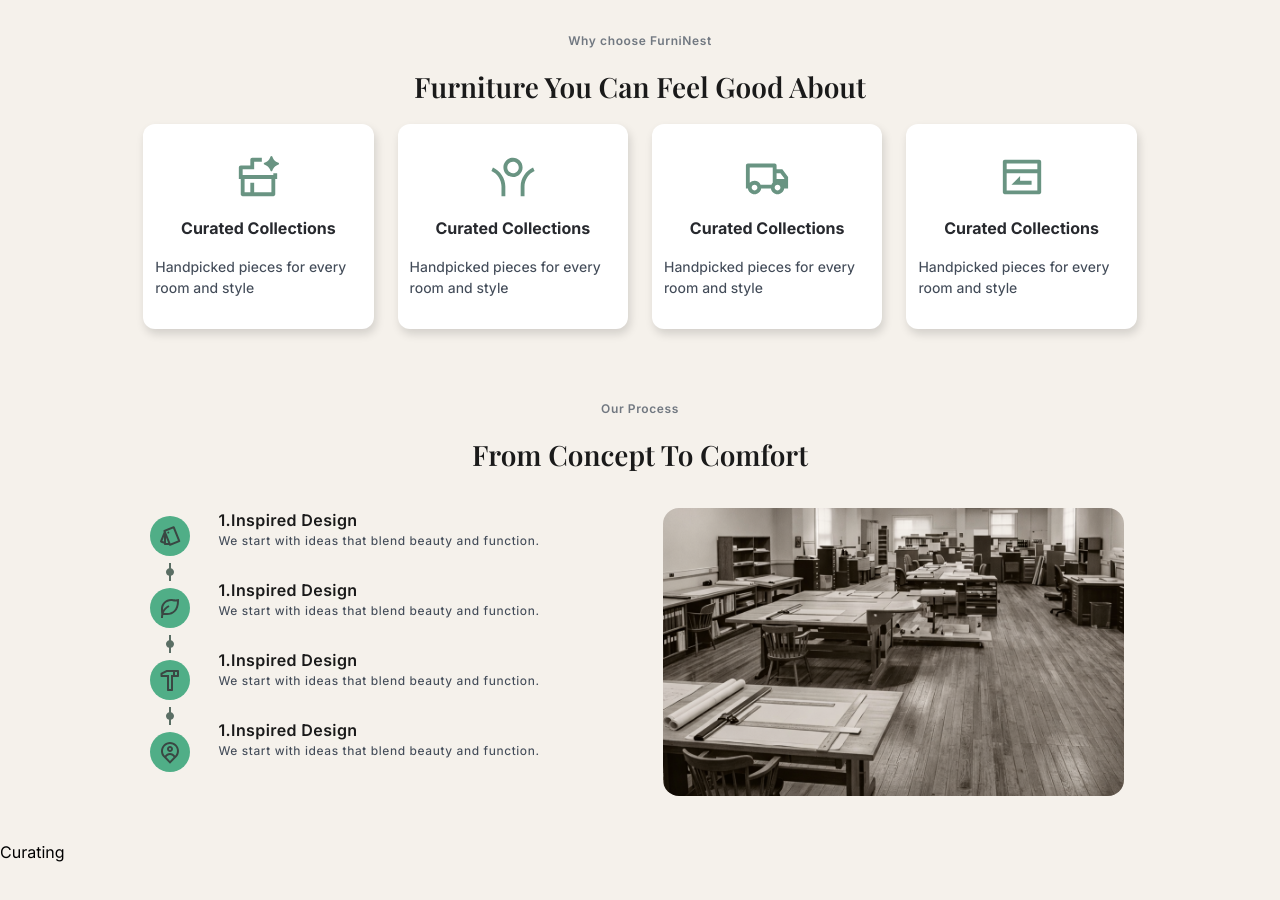
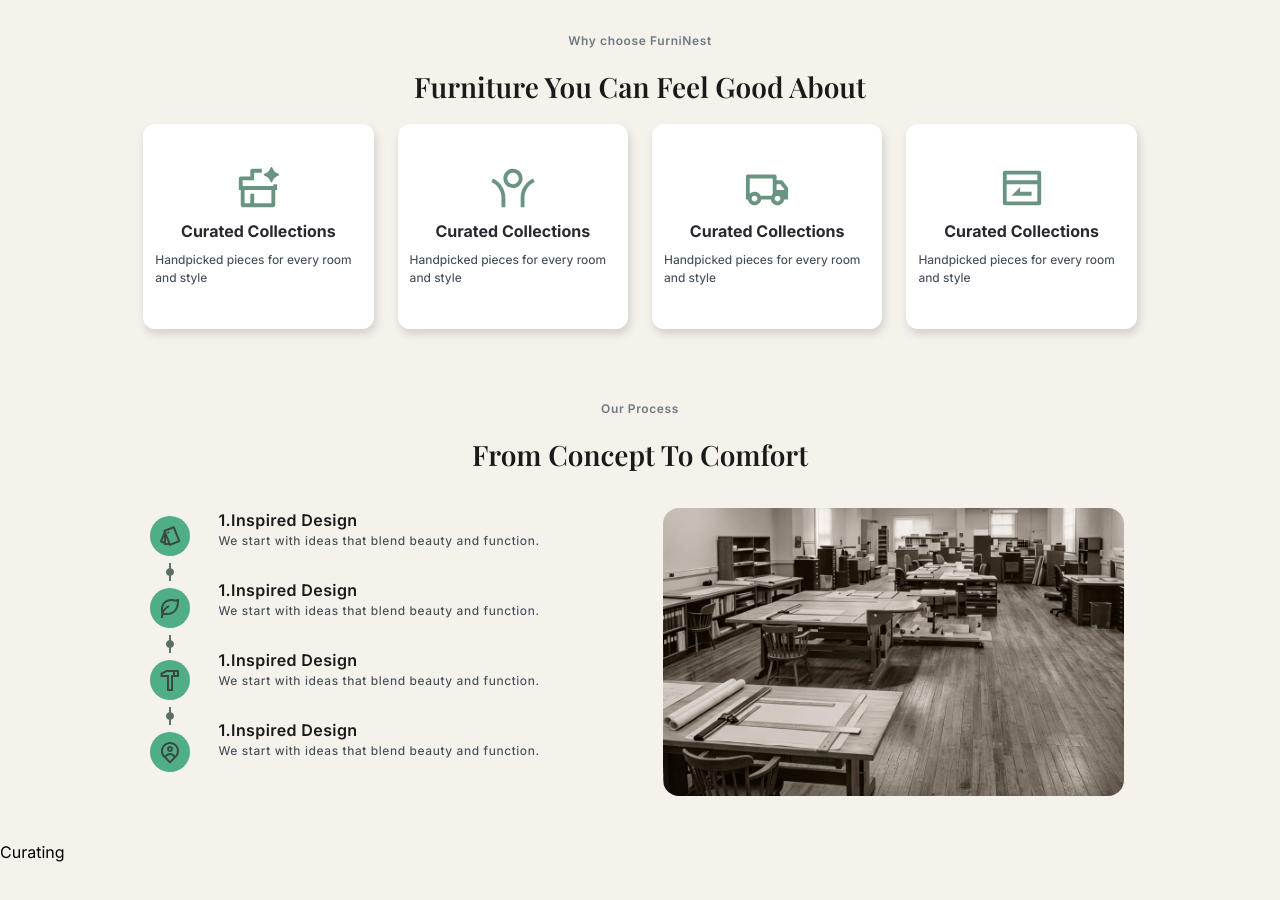
Before and after one commit to DragnelProjects/Furniture-website, a React (Vite) app: page /about in a window 1280 px wide. Shown: the part 1640-2540 px from the top of the page. Built offline with nearby package versions, Linux system fonts and the light colour scheme; a web font is replaced by a local one.

Commit message:
last commit

```diff
--- a/src/about/choose-us/ChooseTop.jsx
+++ b/src/about/choose-us/ChooseTop.jsx
@@ -7,10 +7,10 @@ function ChooseTop(props) {
         <h2 className='title_text '>Furniture you can feel good about</h2>
         <div className='flex gap-6 '>
             {props.reasons.map((elem, idx) => (
-                <div key={idx} className='bg-[#ffffff] h-[16vw] w-[18vw] just_col px-3 gap-4 rounded-xl bg_sub '>
+                <div key={idx} className='bg-[#ffffff] h-[16vw] w-[18vw] just_col px-3 gap-2 rounded-xl bg_sub '>
                     <h1 className='text-[#699482] '>{elem.logo}</h1>
                     <h4 className='font-bold text-[#27292e] '>{elem.service}</h4>
-                    <p className='sub_text'>{elem.discrip}</p>
+                    <p className='discription'>{elem.discrip}</p>
                 </div>
             ))}
         </div>
```
